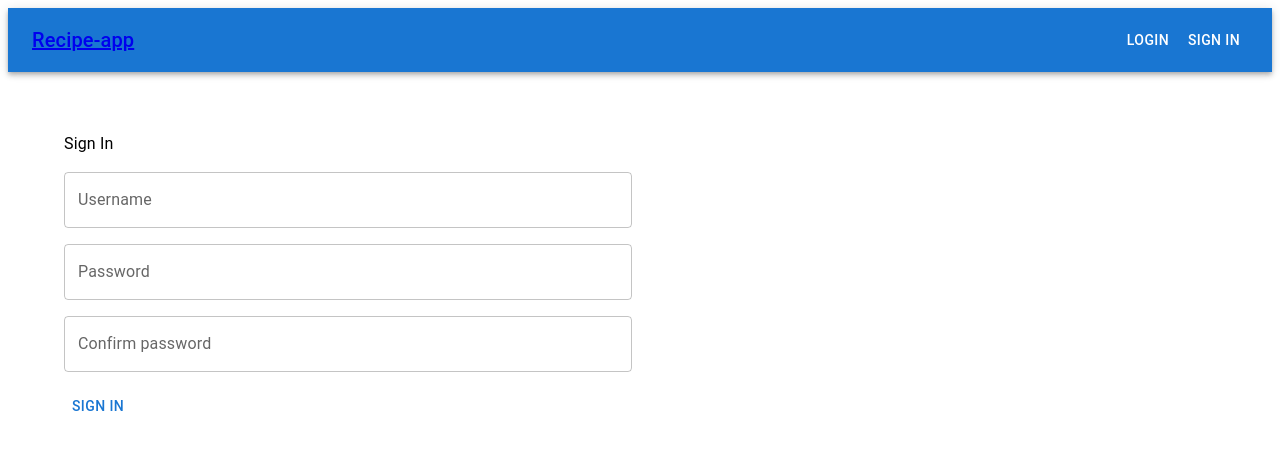
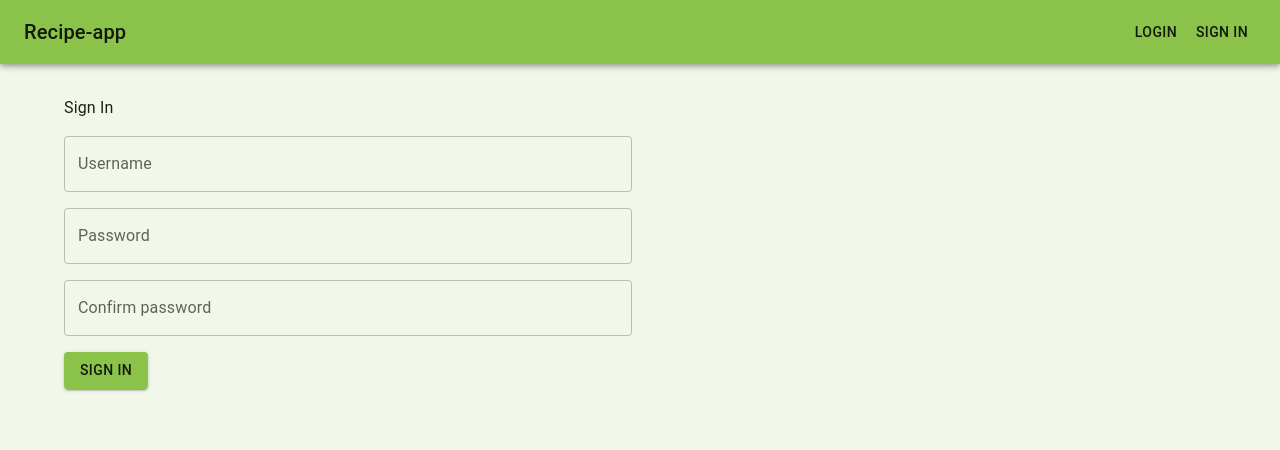
Before and after one commit to eliastoukolehto/Recipe-app, a React (Vite) app in the folder frontend/: page /signin in a window 1280 px wide. Shown: the top 450 px of the page. Built offline with nearby package versions, Linux system fonts and the light colour scheme.

Commit message:
UI configuration

```diff
--- a/frontend/src/App.tsx
+++ b/frontend/src/App.tsx
@@ -11,7 +11,7 @@ import Notification from './components/Notification'
 import { useQuery } from '@apollo/client'
 import { USER } from './graphql/queries/userQueries'
 import { useEffect } from 'react'
-import { Container } from '@mui/material'
+import { Container, CssBaseline } from '@mui/material'
 
 const App = () => {
   const dispatch = useAppDispatch()
@@ -28,10 +28,11 @@ const App = () => {
 
   return (
     <>
+      <CssBaseline/>
       <AppBar/>
       <Notification/>
 
-      <Container>
+      <Container sx={{padding: 4}}>
         <Routes>
           <Route path="/" element={<Home />} />
           <Route path="/login" element={<Login />} />
--- a/frontend/src/components/AppBar.tsx
+++ b/frontend/src/components/AppBar.tsx
@@ -11,7 +11,11 @@ const AppBar = () => {
   return (
     <MuiAppBar position="static">
       <Toolbar>
-        <Typography variant="h6" component={Link} to="/" sx={{ flexGrow: 1 }}>
+        <Typography
+          variant="h6"
+          component={Link}
+          to="/"
+          sx={{ flexGrow: 1, textDecoration: 'none', color: 'inherit' }}>
           Recipe-app
         </Typography>
         {!user &&
--- a/frontend/src/components/Login.tsx
+++ b/frontend/src/components/Login.tsx
@@ -80,7 +80,7 @@ const Login = () => {
               />
           </Grid>
           <Grid>
-            <Button type="submit" disabled={Boolean(formik.errors.username) || Boolean(formik.errors.username)}>
+            <Button type="submit" variant="contained" disabled={Boolean(formik.errors.username) || Boolean(formik.errors.username)}>
               Login
             </Button>
           </Grid>
--- a/frontend/src/components/SignIn.tsx
+++ b/frontend/src/components/SignIn.tsx
@@ -109,7 +109,7 @@ const SignIn = () => {
                 />
             </Grid>
             <Grid>
-              <Button type="submit">
+              <Button type="submit" variant="contained">
                 Sign In
               </Button>
             </Grid>
--- a/frontend/src/theme.ts
+++ b/frontend/src/theme.ts
@@ -1,15 +1,16 @@
 import { createTheme } from "@mui/material"
+import { lightGreen } from "@mui/material/colors"
 
 export const theme = createTheme({
 
   components: {
-    MuiContainer: {
-      styleOverrides: {
-        root: {
-          padding: "60px"
-        }
-      }
+  },
+  palette: {
+    primary: {
+      main: lightGreen[500],
+    },
+    background: {
+      default: lightGreen[50],
     }
   }
-
 })
```
